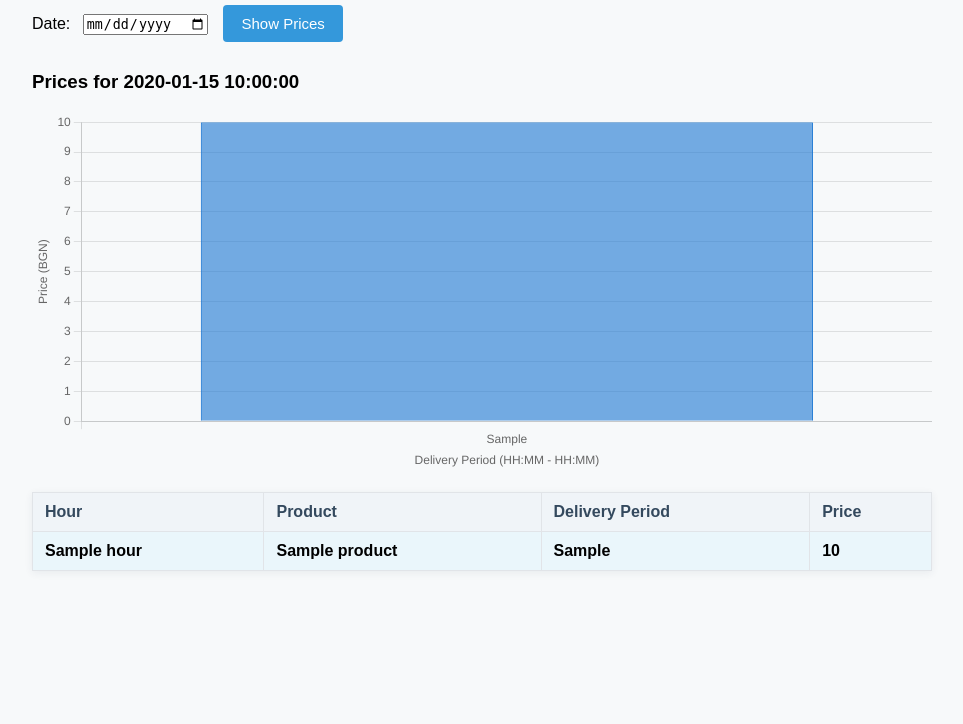
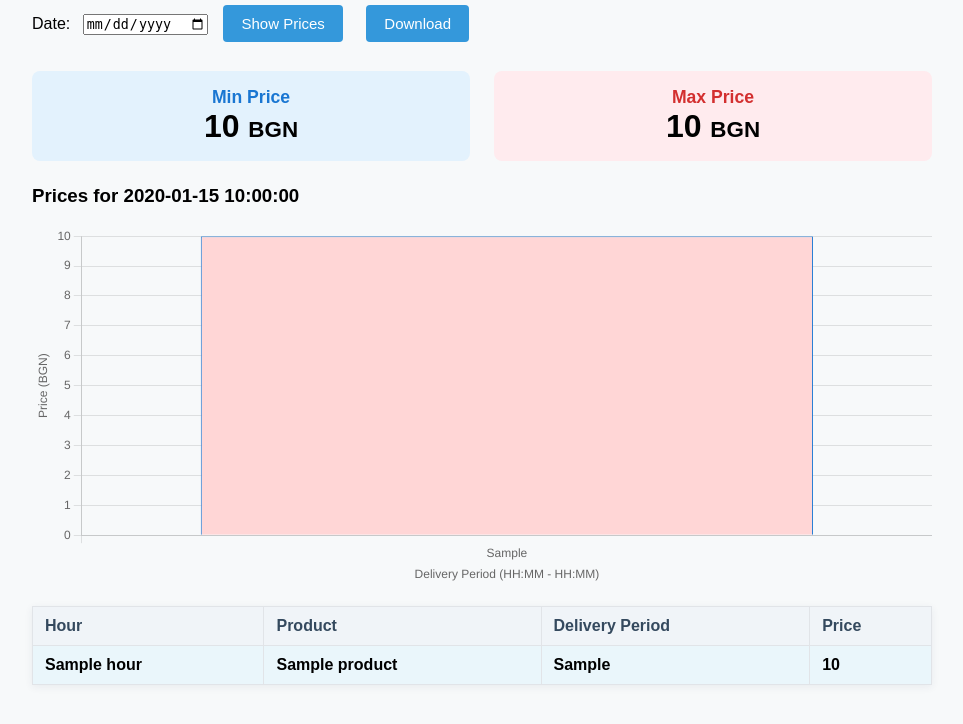
Before and after one commit to valenergy/energy, a Python web app: template templates/price.html in a window 1280 px wide. Shown: the part 56-780 px from the top of the page, without its empty margins (158-1121 px from the left). Run offline with Jinja, Linux system fonts and the light colour scheme; the template is opened without the code that fills it: most values are stand-ins (such as "Sample title", 1, 10 or a date in 2020).

Commit message:
improve price page

```diff
--- a/templates/price.html
+++ b/templates/price.html
@@ -16,7 +16,20 @@
                 value="{{ selected_date or (now.strftime('%Y-%m-%d')) }}"
                 required style="margin-right: 8px;">
             <button type="submit">Show Prices</button>
+            <button onclick="window.location.href='/download_ibex'" class="btn btn-secondary" style="margin-left:16px;">Download</button>
         </form>
+        {% if min_price is defined and max_price is defined %}
+            <div class="price-box-row">
+                <div class="price-box min-price">
+                    <div class="price-title">Min Price</div>
+                    <div class="price-value">{{ min_price }} <span class="price-unit">BGN</span></div>
+                </div>
+                <div class="price-box max-price">
+                    <div class="price-title">Max Price</div>
+                    <div class="price-value">{{ max_price }} <span class="price-unit">BGN</span></div>
+                </div>
+            </div>
+        {% endif %}
         {% if prices %}
             <h3>Prices for {{ selected_date }}</h3>
             <div>
@@ -33,6 +46,17 @@
                         {{ price.price }},
                     {% endfor %}
                 ];
+                const priceColors = [
+                    {% for price in prices %}
+                        {% if price.price < 25 %}
+                            "#ffd6d6",
+                        {% elif price.price < 36 %}
+                            "#ffe7c2",
+                        {% else %}
+                            "rgba(25, 118, 210, 0.6)",
+                        {% endif %}
+                    {% endfor %}
+                ];
                 const ctx = document.getElementById('priceChart').getContext('2d');
                 new Chart(ctx, {
                     type: 'bar',
@@ -41,7 +65,7 @@
                         datasets: [{
                             label: 'Price (BGN)',
                             data: priceData,
-                            backgroundColor: 'rgba(25, 118, 210, 0.6)',
+                            backgroundColor: priceColors,
                             borderColor: 'rgba(25, 118, 210, 1)',
                             borderWidth: 1
                         }]
@@ -70,7 +94,13 @@
                     </thead>
                         <tbody>
                             {% for price in prices %}
-                        <tr>
+                                <tr
+                                    {% if price.price < 25 %}
+                                        style="background-color:#ffd6d6; font-weight:bold;"
+                                    {% elif price.price < 36 %}
+                                        style="background-color:#ffe7c2; font-weight:bold;"
+                                    {% endif %}
+                                >
                                 <td>{{ price.hour }}</td>
                                 <td>{{ price.product }}</td>
                                 <td>{{ price.delivery_period }}</td>
```
Also changed, not shown: app/routes.py (+19 -32 lines), templates/plants.html (+1 -26 lines). Lines whose indentation alone changed are shown as unchanged.
